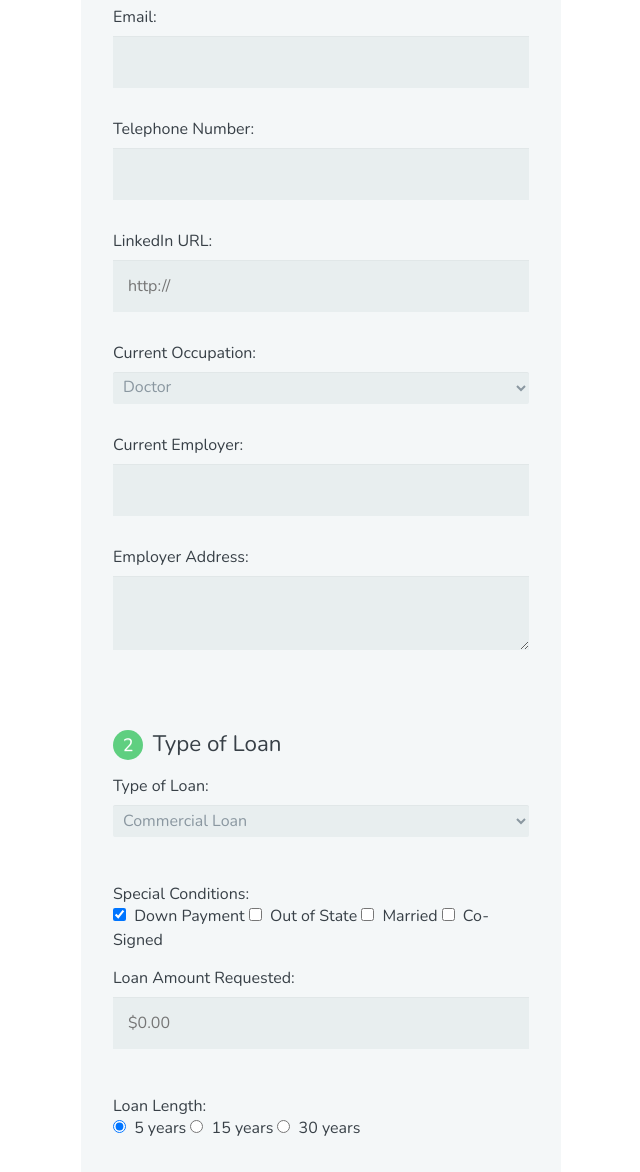
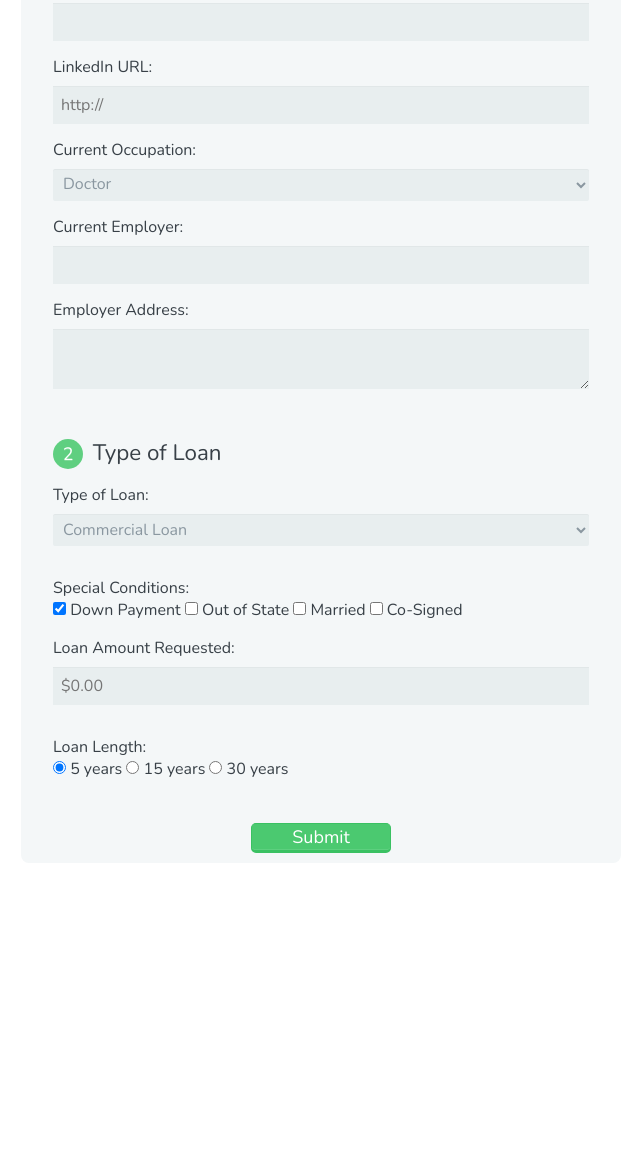
Before and after one commit to helanan/banking-form, a plain HTML site: page index.html in a window 1280 px wide. Shown: the part 611-1783 px from the top of the page, without its empty margins (319-959 px from the left). After the commit the page ends 1484 px from the top, so only its background shows below. Drawn offline with nearby package versions, Linux system fonts and the light colour scheme.

Commit message:
finished all form styling

```diff
--- a/main.css
+++ b/main.css
@@ -10,7 +10,7 @@ body {
 }
 
 form {
-  max-width: 300px;
+  max-width: 600px;
   margin: 10px auto;
   padding: 10px 20px;
   background: #f4f7f8;
@@ -23,9 +23,7 @@ h1 {
 }
 
 input[type="text"],
-input[type="password"],
 input[type="date"],
-input[type="datetime"],
 input[type="email"],
 input[type="number"],
 input[type="search"],
@@ -40,17 +38,16 @@ select {
   height: auto;
   margin: 0;
   outline: 0;
-  padding: 15px;
+  padding: 8px;
   width: 100%;
   background-color: #e8eeef;
   color: #8a97a0;
   box-shadow: 0 1px 0 rgba(0,0,0,0.03) inset;
-  margin-bottom: 30px;
+  margin-bottom: 15px;
 }
 
 input[type="radio"],
 input[type="checkbox"] {
-  margin: 0 4px 8px 0;
 }
 
 select {
@@ -59,23 +56,9 @@ select {
   border-radius: 2px;
 }
 
-button {
-  padding: 19px 39px 18px 39px;
-  color: #FFF;
-  background-color: #4bc970;
-  font-size: 18px;
-  text-align: center;
-  font-style: normal;
-  border-radius: 5px;
-  width: 100%;
-  border: 1px solid #3ac162;
-  border-width: 1px 1px 3px;
-  box-shadow: 0 -1px 0 rgba(255,255,255,0.1) inset;
-  margin-bottom: 10px;
-}
 
 fieldset {
-  margin-bottom: 30px;
+  margin-bottom: 15px;
   border: none;
 }
 
@@ -108,10 +91,27 @@ label.light {
   border-radius: 100%;
 }
 
-@media screen and (min-width: 480px) {
+  div {
+  text-align: center;
+  margin: auto;
 
-  form {
-    max-width: 480px;
   }
 
+  button {
+  width: 25%;
+  height: 20%;
+  padding: auto;
+  color: #FFF;
+  background-color: #4bc970;
+  font-size: 18px;
+  text-align: center;
+  margin: auto;
+  font-style: normal;
+  border-radius: 5px;
+  border: 1px solid #3ac162;
+  border-width: 1px 1px 3px;
+  box-shadow: 0 -1px 0 rgba(255,255,255,0.1) inset;
 }
+
+@media screen and (min-width: 40.5em) {
+}
```
